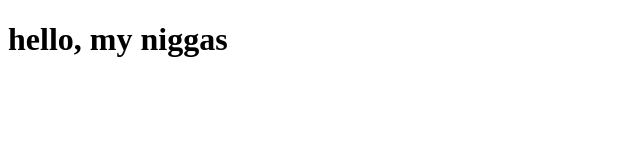
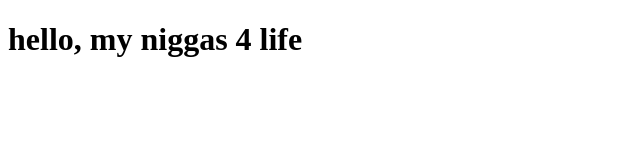
Before and after one commit to godslonelyman/module2-solution, a plain HTML site: page site/index.html in a window 1280 px wide. Shown: the whole page, without its empty margins (0-640 px from the left). Drawn offline with Linux system fonts and the light colour scheme.

Commit message:
Small addition

```diff
--- a/site/index.html
+++ b/site/index.html
@@ -6,6 +6,6 @@
     <title>Hello, niggas</title>
 </head>
 <body>
-    <h1>hello, my niggas</h1>
+    <h1>hello, my niggas 4 life</h1>
 </body>
 </html>
```
